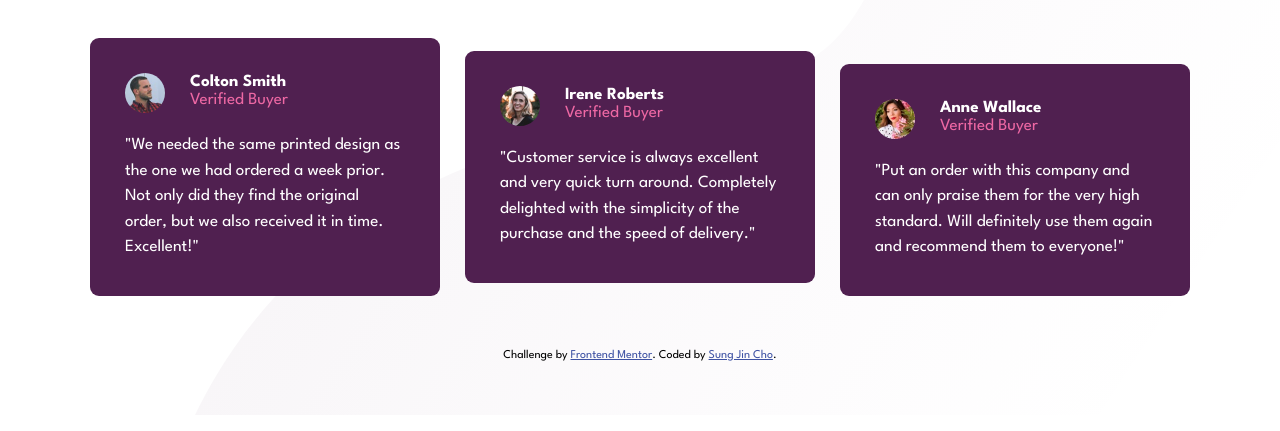
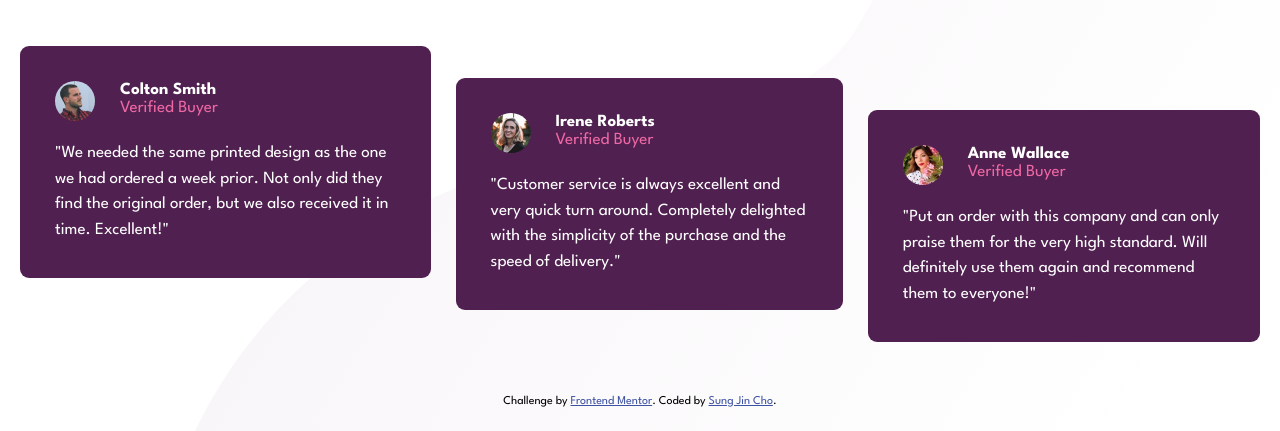
Before and after one commit to sung92/social-proof-section, a website built with Parcel: page index.html in a window 1280 px wide. Shown: the part 385-816 px from the top of the page. Built offline with nearby package versions, Linux system fonts and the light colour scheme.

Commit message:
fix testimonial

```diff
--- a/index.html
+++ b/index.html
@@ -37,7 +37,7 @@
       </div>
 
       <!-- RATINGS, 2/3 main grid -->
-      <ul class="c-intro-ratings" role="listitem">
+      <ul class="c-intro-ratings" role="list">
         <!-- 1/3 Rating container -->
         <li class="c-intro-rating">
           <!-- Star imgs -->
@@ -78,8 +78,8 @@
       <!--TESTIMONIALS, 3/3 main grid -->
       <section class="c-testimonials">
         <h2 class="visually-hidden">Three testimonials follow</h2>
+
         <ul class="c-testimonials-wrap" role="list">
-
           <!-- 1/3 TESTIMONY -->
           <li class="c-testimonial">
             <figure>
--- a/sass/components/_testimonials.scss
+++ b/sass/components/_testimonials.scss
@@ -71,29 +71,28 @@
     }
 
     .c-testimonials-wrap {
-
         display: flex;
         flex-direction: row;
+        align-items: start;
         gap: f.rem(25px);
     }
 
     .c-testimonial {
         flex-direction: row;
-        height: auto;
         flex-basis: auto;
-        max-width: f.rem(350px);
+        max-width: f.rem(450px);
         padding: f.rem(35px);
 
-        &:nth-child(1) {
-            align-self: start;
-        }
+        // &:nth-child(1) {
+        //     align-self: start;
+        // }
 
         &:nth-child(2) {
-            align-self: center;
+            margin-top: f.rem(32px);
         }
 
         &:nth-child(3) {
-            align-self: end;
+            margin-top: f.rem(64px);
         }
     }
 
```
Also changed, not shown: dist/index.html, 2 other files.
